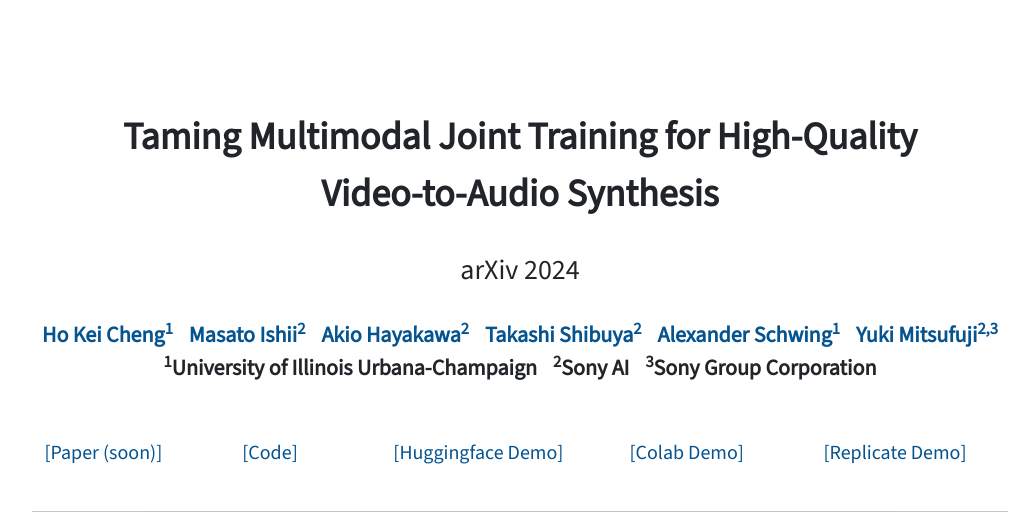
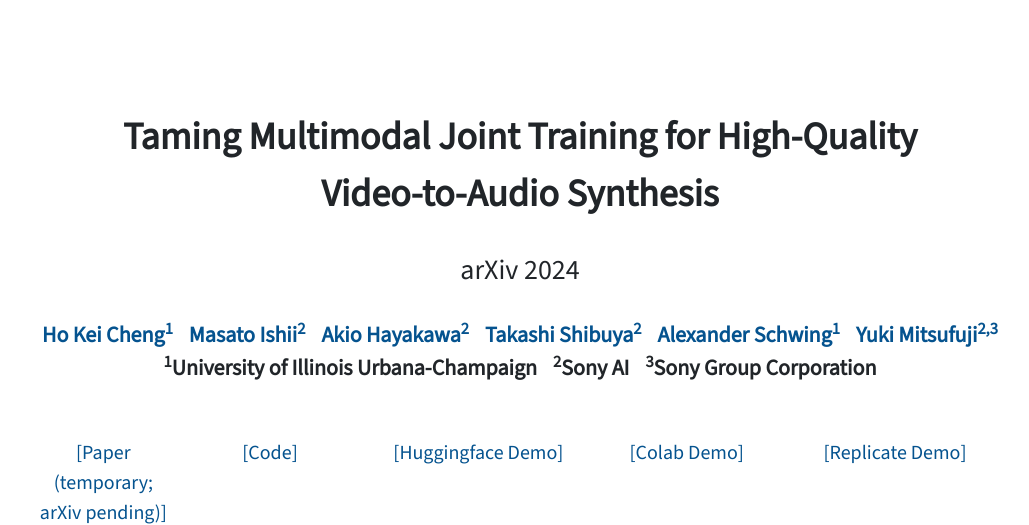
Before and after one commit to zsxkib/cog-mmaudio, a plain HTML site: page docs/index.html in a window 1280 px wide. Shown: the top 525 px of the page, without its empty margins (120-1149 px from the left). Drawn offline with nearby package versions, Linux system fonts and the light colour scheme.

Commit message:
Update paper link in README and index.html to temporary PDF

```diff
--- a/docs/index.html
+++ b/docs/index.html
@@ -87,7 +87,7 @@
                     <a href="https://arxiv.org/abs/2310.12982">[arXiv]</a>
                 </div> -->
                 <div class="col-sm-2">
-                    <a href="">[Paper (soon)]</a>
+                    <a href="https://github.com/hkchengrex/MMAudio/releases/download/v0.1/mmaudio.pdf">[Paper (temporary; arXiv pending)]</a>
                 </div>
                 <div class="col-sm-2">
                     <a href="https://github.com/hkchengrex/MMAudio">[Code]</a>
```
Also changed, not shown: 1 other file.
